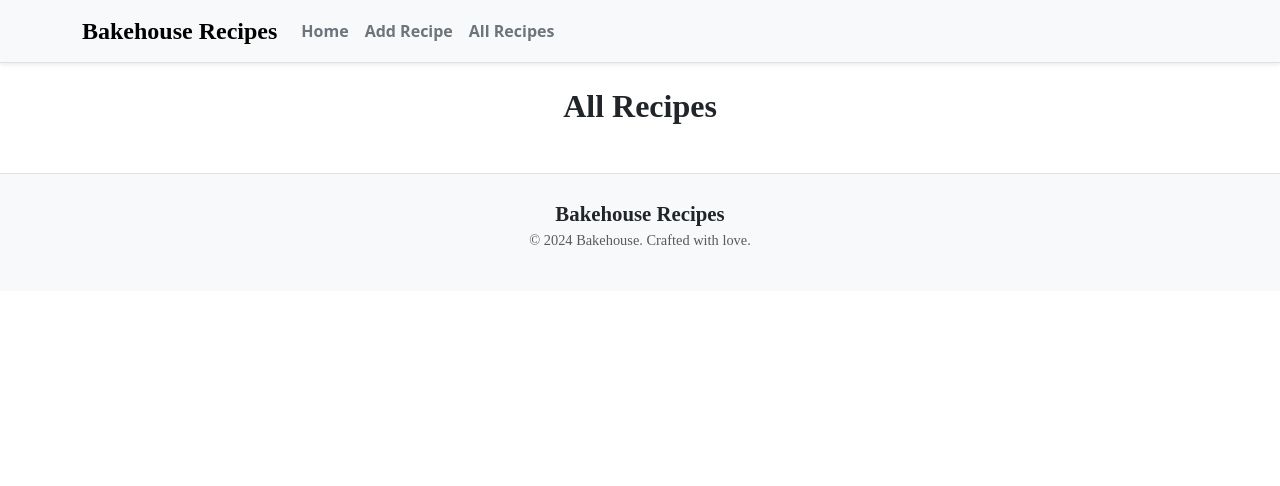
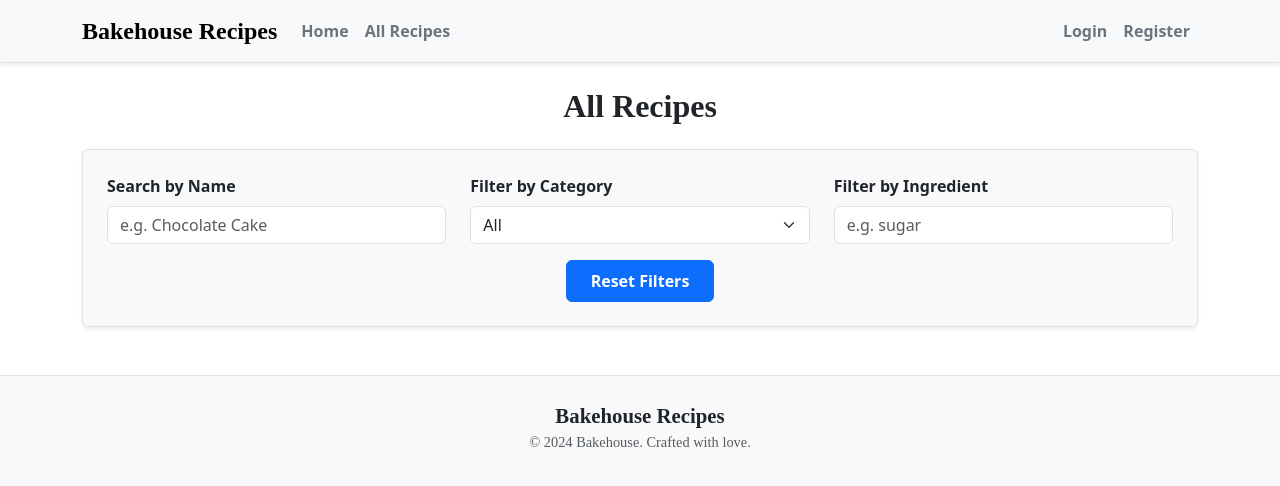
Before and after one commit to Shanecos20/BakerApp, a React (Create React App) app: page /read in a window 1280 px wide. Shown: the top 486 px of the page. Built offline with nearby package versions, Linux system fonts and the light colour scheme; no server answers.

Commit message:
Addition of login and register feature

```diff
--- a/src/App.js
+++ b/src/App.js
@@ -7,6 +7,9 @@ import Content from './components/Content';
 import Read from './components/Read';
 import Create from './components/Create';
 import Edit from './components/Edit';
+import Login from './components/Login';
+import Register from './components/Register';
+
 
 function App() {
   return (
@@ -17,6 +20,9 @@ function App() {
         <Route path="/read" element={<Read />} />
         <Route path="/create" element={<Create />} />
         <Route path='/edit/:id' element={<Edit />} />
+        <Route path='/login' element={<Login />} />
+        <Route path='/register' element={<Register />} />
+
       </Routes>
       <Footer />
     </Router>
--- /dev/null
+++ b/src/components/Login.js
@@ -0,0 +1,43 @@
+// Login.js
+import { useState } from 'react';
+import axios from 'axios';
+
+const Login = () => {
+  const [email,setEmail] = useState('');
+  const [password,setPassword] = useState('');
+
+  const handleLogin = (e) => {
+    e.preventDefault();
+    axios.post('http://localhost:4000/api/login', {email,password})
+    .then(res => {
+      localStorage.setItem('user', JSON.stringify(res.data));
+      window.location.href = '/';
+    })
+    .catch(err => console.log(err));
+  }
+
+  return (
+    <div className="container mt-4">
+      <h3 className="text-center fw-bold mb-4" style={{ fontFamily: "'Caveat', cursive", fontSize: '2rem' }}>
+        Login
+      </h3>
+      <form onSubmit={handleLogin} className="border rounded p-4 shadow-sm bg-light" style={{maxWidth:'400px', margin:'0 auto'}}>
+        <div className="mb-3">
+          <label className="form-label fw-semibold">Email:</label>
+          <input type="email" className="form-control"
+            value={email} onChange={(e)=>setEmail(e.target.value)} required />
+        </div>
+        <div className="mb-4">
+          <label className="form-label fw-semibold">Password:</label>
+          <input type="password" className="form-control"
+            value={password} onChange={(e)=>setPassword(e.target.value)} required />
+        </div>
+        <div className="text-center">
+          <button className="btn btn-primary fw-bold px-4 py-2" type="submit">Login</button>
+        </div>
+      </form>
+    </div>
+  );
+}
+
+export default Login;
--- a/src/components/NavigationBar.js
+++ b/src/components/NavigationBar.js
@@ -1,8 +1,34 @@
+// NavigationBar.js
 import Container from 'react-bootstrap/Container';
 import Nav from 'react-bootstrap/Nav';
 import Navbar from 'react-bootstrap/Navbar';
+import { Dropdown, Image } from 'react-bootstrap';
+import { Link } from 'react-router-dom';
+import { useEffect, useState } from 'react';
+
+const userIcons = [
+  'https://example.com/icon1.png',
+  'https://example.com/icon2.png',
+  'https://example.com/icon3.png',
+  'https://example.com/icon4.png'
+];
 
 const NavigationBar = () => {
+  const [user, setUser] = useState(null);
+
+  useEffect(() => {
+    const storedUser = localStorage.getItem('user');
+    if(storedUser) {
+      setUser(JSON.parse(storedUser));
+    }
+  }, []);
+
+  const handleLogout = () => {
+    localStorage.removeItem('user');
+    setUser(null);
+    window.location.href = '/';
+  }
+
   return (
     <Navbar bg="light" data-bs-theme="light" className="border-bottom shadow-sm">
       <Container>
@@ -10,10 +36,31 @@ const NavigationBar = () => {
           Bakehouse Recipes
         </Navbar.Brand>
         <Nav className="me-auto">
-          <Nav.Link href="/" className="text-secondary fw-semibold">Home</Nav.Link>
-          <Nav.Link href="/create" className="text-secondary fw-semibold">Add Recipe</Nav.Link>
-          <Nav.Link href="/read" className="text-secondary fw-semibold">All Recipes</Nav.Link>
+          <Nav.Link as={Link} to="/" className="text-secondary fw-semibold">Home</Nav.Link>
+          {user && <Nav.Link as={Link} to="/create" className="text-secondary fw-semibold">Add Recipe</Nav.Link>}
+          <Nav.Link as={Link} to="/read" className="text-secondary fw-semibold">All Recipes</Nav.Link>
         </Nav>
+        <div>
+          {user ? (
+            <Dropdown align="end">
+              <Dropdown.Toggle variant="link" className="p-0 border-0">
+                <Image
+                  src={user.icon}
+                  alt="Profile Icon"
+                  style={{ width: '40px', height: '40px', borderRadius: '50%' }}
+                />
+              </Dropdown.Toggle>
+              <Dropdown.Menu>
+                <Dropdown.Item onClick={handleLogout} className="fw-bold">Log Out</Dropdown.Item>
+              </Dropdown.Menu>
+            </Dropdown>
+          ) : (
+            <Nav>
+              <Nav.Link as={Link} to="/login" className="text-secondary fw-semibold">Login</Nav.Link>
+              <Nav.Link as={Link} to="/register" className="text-secondary fw-semibold">Register</Nav.Link>
+            </Nav>
+          )}
+        </div>
       </Container>
     </Navbar>
   );
--- a/src/components/Read.js
+++ b/src/components/Read.js
@@ -1,10 +1,13 @@
-// Read.js
 import { useEffect, useState } from "react";
 import axios from "axios";
 import Recipes from "./Recipes";
+import { Form, Button, Row, Col } from 'react-bootstrap';
 
 const Read = () => {
   const [recipes, setRecipes] = useState([]);
+  const [searchTerm, setSearchTerm] = useState('');
+  const [selectedCategory, setSelectedCategory] = useState('All');
+  const [ingredientFilter, setIngredientFilter] = useState('');
 
   useEffect(() => {
     axios.get('http://localhost:4000/api/recipes')
@@ -17,12 +20,68 @@ const Read = () => {
       });
   }, []);
 
+  const filteredRecipes = recipes.filter((recipe) => {
+    const nameMatch = recipe.name.toLowerCase().includes(searchTerm.toLowerCase());
+    const categoryMatch = (selectedCategory === 'All') ||
+                          (recipe.category && recipe.category.toLowerCase() === selectedCategory.toLowerCase());
+    const ingredientMatch = ingredientFilter.trim() === ''
+                            ? true
+                            : recipe.ingredients.toLowerCase().includes(ingredientFilter.toLowerCase());
+
+    return nameMatch && categoryMatch && ingredientMatch;
+  });
+
   return (
     <div className="container mt-4">
       <h3 className="mb-4 text-center fw-bold" style={{ fontFamily: "'Caveat', cursive", fontSize: '2rem' }}>
         All Recipes
       </h3>
-      <Recipes myRecipes={recipes} />
+      <div className="mb-5 border rounded p-4 bg-light shadow-sm">
+        <Form>
+          <Row className="mb-3">
+            <Col md={4} className="mb-3 mb-md-0">
+              <Form.Label className="fw-semibold">Search by Name</Form.Label>
+              <Form.Control
+                type="text"
+                placeholder="e.g. Chocolate Cake"
+                value={searchTerm}
+                onChange={(e) => setSearchTerm(e.target.value)}
+              />
+            </Col>
+            <Col md={4} className="mb-3 mb-md-0">
+              <Form.Label className="fw-semibold">Filter by Category</Form.Label>
+              <Form.Select
+                value={selectedCategory}
+                onChange={(e) => setSelectedCategory(e.target.value)}
+              >
+                <option value="All">All</option>
+                <option value="Cakes">Cakes</option>
+                <option value="Pastries">Pastries</option>
+                <option value="Bread">Bread</option>
+              </Form.Select>
+            </Col>
+            <Col md={4}>
+              <Form.Label className="fw-semibold">Filter by Ingredient</Form.Label>
+              <Form.Control
+                type="text"
+                placeholder="e.g. sugar"
+                value={ingredientFilter}
+                onChange={(e) => setIngredientFilter(e.target.value)}
+              />
+            </Col>
+          </Row>
+          <div className="text-center mt-3">
+            <Button
+              variant="primary"
+              className="fw-bold px-4 py-2"
+              onClick={() => {setSearchTerm(''); setSelectedCategory('All'); setIngredientFilter('');}}
+            >
+              Reset Filters
+            </Button>
+          </div>
+        </Form>
+      </div>
+      <Recipes myRecipes={filteredRecipes} />
     </div>
   );
 }
--- /dev/null
+++ b/src/components/Register.js
@@ -0,0 +1,57 @@
+// Register.js
+import { useState } from 'react';
+import axios from 'axios';
+
+const userIcons = [
+  'https://example.com/icon1.png',
+  'https://example.com/icon2.png',
+  'https://example.com/icon3.png',
+  'https://example.com/icon4.png'
+];
+
+const Register = () => {
+  const [email,setEmail] = useState('');
+  const [password,setPassword] = useState('');
+  const [name,setName] = useState('');
+
+  const handleRegister = (e) => {
+    e.preventDefault();
+    const icon = userIcons[Math.floor(Math.random() * userIcons.length)];
+    axios.post('http://localhost:4000/api/register', {email,password,name,icon})
+    .then(res => {
+      localStorage.setItem('user', JSON.stringify(res.data));
+      window.location.href = '/';
+    })
+    .catch(err => console.log(err));
+  }
+
+  return (
+    <div className="container mt-4">
+      <h3 className="text-center fw-bold mb-4" style={{ fontFamily: "'Caveat', cursive", fontSize: '2rem' }}>
+        Register
+      </h3>
+      <form onSubmit={handleRegister} className="border rounded p-4 shadow-sm bg-light" style={{maxWidth:'400px', margin:'0 auto'}}>
+        <div className="mb-3">
+          <label className="form-label fw-semibold">Name:</label>
+          <input type="text" className="form-control"
+            value={name} onChange={(e)=>setName(e.target.value)} required />
+        </div>
+        <div className="mb-3">
+          <label className="form-label fw-semibold">Email:</label>
+          <input type="email" className="form-control"
+            value={email} onChange={(e)=>setEmail(e.target.value)} required />
+        </div>
+        <div className="mb-4">
+          <label className="form-label fw-semibold">Password:</label>
+          <input type="password" className="form-control"
+            value={password} onChange={(e)=>setPassword(e.target.value)} required />
+        </div>
+        <div className="text-center">
+          <button className="btn btn-primary fw-bold px-4 py-2" type="submit">Register</button>
+        </div>
+      </form>
+    </div>
+  );
+}
+
+export default Register;
```
